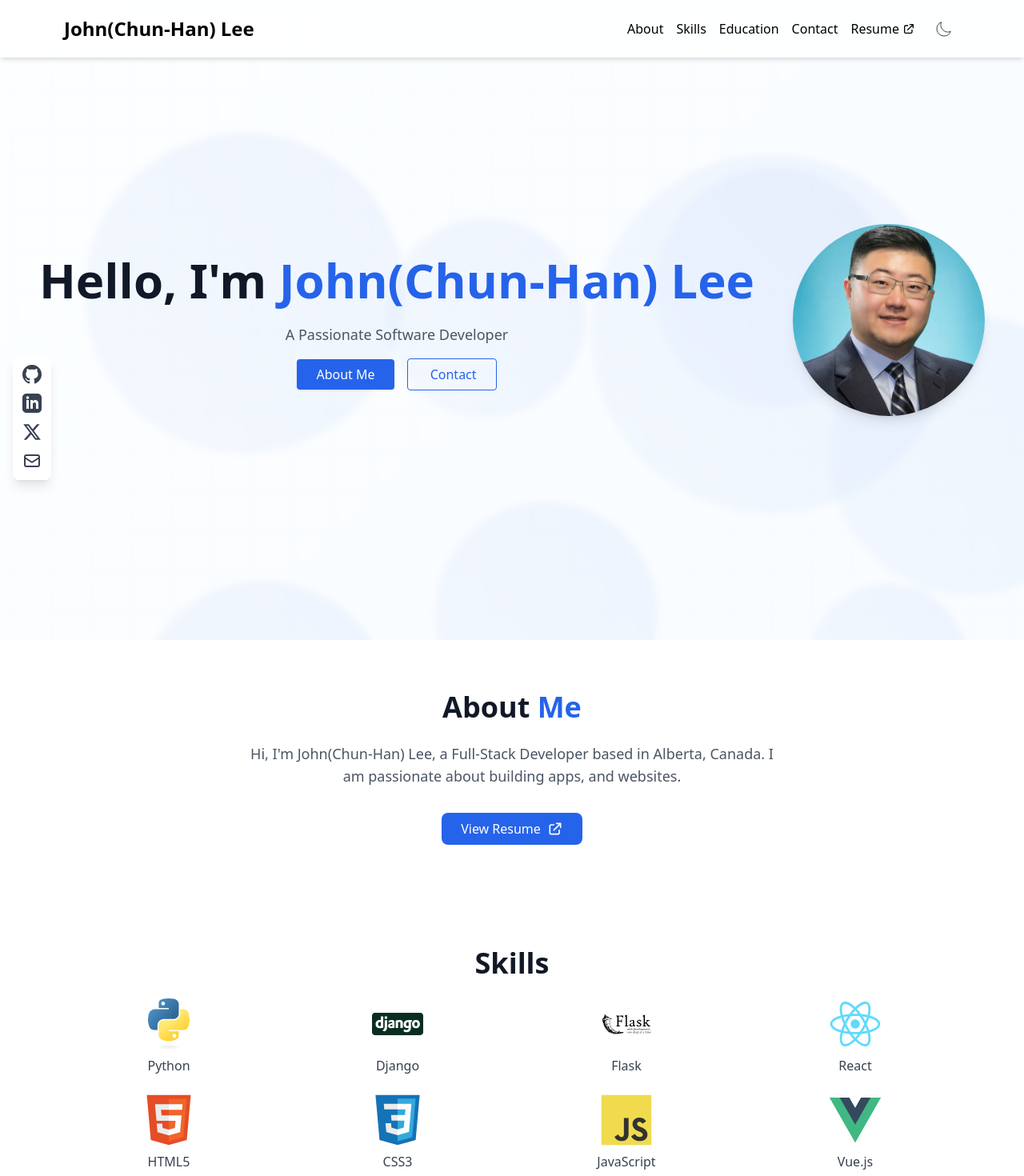
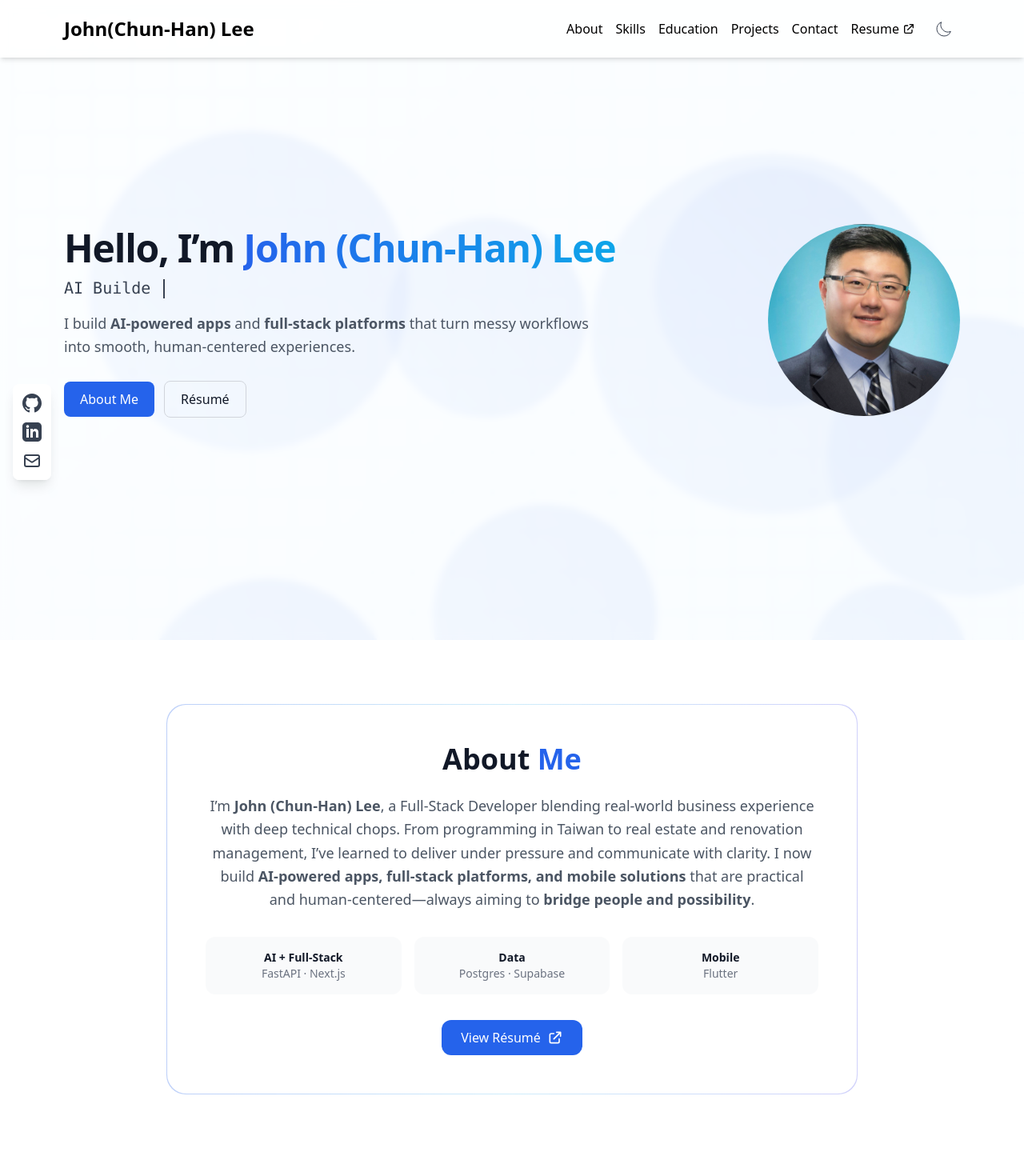
Before and after one commit to chunhanlee/my-portfolio, a Nuxt app: page / in a window 1280 px wide. Shown: the top 1470 px of the page at 80% size. Built offline with nearby package versions, Linux system fonts and the light colour scheme.

Commit message:
Refactor About, Education, Hero, and Projects sections; update footer year and social links

```diff
--- a/components/AboutSection.vue
+++ b/components/AboutSection.vue
@@ -1,21 +1,45 @@
 <template>
-    <section id="about" class="py-16 bg-white/80 dark:bg-gray-900/80 backdrop-blur-sm scroll-mt-header">
-      <div class="container mx-auto px-4 max-w-6xl text-center">
-        <h2 class="text-4xl font-bold mb-6">About <span class="text-blue-600">Me</span></h2>
-        <p class="text-lg text-gray-600 dark:text-gray-300 mx-auto max-w-2xl mb-8">
-          Hi, I'm John(Chun-Han) Lee, a Full-Stack Developer based in Alberta, Canada. I am passionate about building apps, and websites.
-        </p>
-        <a
-          href="/resume.pdf"
-          target="_blank"
-          rel="noopener noreferrer"
-          class="inline-flex items-center gap-2 bg-blue-600 text-white px-6 py-2 rounded-lg hover:bg-blue-700 transition-colors duration-300"
-        >
-          View Resume
-          <svg xmlns="http://www.w3.org/2000/svg" class="h-5 w-5" fill="none" viewBox="0 0 24 24" stroke="currentColor">
-            <path stroke-linecap="round" stroke-linejoin="round" stroke-width="2" d="M10 6H6a2 2 0 00-2 2v10a2 2 0 002 2h10a2 2 0 002-2v-4M14 4h6m0 0v6m0-6L10 14" />
-          </svg>
-        </a>
+  <section id="about" class="py-20 bg-white/60 dark:bg-gray-900/80 backdrop-blur-sm scroll-mt-header">
+    <div class="container mx-auto px-4 max-w-4xl">
+      <div class="relative rounded-3xl p-[1px] bg-gradient-to-r from-blue-600/30 via-sky-500/20 to-indigo-500/30">
+        <div class="rounded-3xl bg-white dark:bg-gray-900 p-8 md:p-12 text-center">
+          <h2 class="text-4xl font-bold">About <span class="text-blue-600">Me</span></h2>
+
+          <p class="mt-6 text-lg leading-relaxed text-gray-600 dark:text-gray-300">
+            I’m <b>John (Chun-Han) Lee</b>, a Full-Stack Developer blending real-world business experience with deep technical chops.
+            From programming in Taiwan to real estate and renovation management, I’ve learned to deliver under pressure and
+            communicate with clarity. I now build <b>AI-powered apps, full-stack platforms, and mobile solutions</b> that are
+            practical and human-centered—always aiming to <b>bridge people and possibility</b>.
+          </p>
+
+          <!-- mini stats -->
+          <div class="mt-8 grid grid-cols-3 gap-4 text-sm">
+            <div class="rounded-xl bg-gray-50 dark:bg-white/5 p-4">
+              <div class="font-semibold">AI + Full-Stack</div>
+              <div class="text-gray-500 dark:text-gray-400">FastAPI · Next.js</div>
+            </div>
+            <div class="rounded-xl bg-gray-50 dark:bg-white/5 p-4">
+              <div class="font-semibold">Data</div>
+              <div class="text-gray-500 dark:text-gray-400">Postgres · Supabase</div>
+            </div>
+            <div class="rounded-xl bg-gray-50 dark:bg-white/5 p-4">
+              <div class="font-semibold">Mobile</div>
+              <div class="text-gray-500 dark:text-gray-400">Flutter</div>
+            </div>
+          </div>
+
+          <div class="mt-8">
+            <a href="/resume.pdf" target="_blank" rel="noopener"
+               class="inline-flex items-center gap-2 px-6 py-2.5 rounded-xl bg-blue-600 text-white hover:bg-blue-700 transition">
+              View Résumé
+              <svg xmlns="http://www.w3.org/2000/svg" class="h-5 w-5" viewBox="0 0 24 24" fill="none" stroke="currentColor">
+                <path stroke-linecap="round" stroke-linejoin="round" stroke-width="2"
+                      d="M10 6H6a2 2 0 00-2 2v10a2 2 0 002 2h10a2 2 0 002-2v-4M14 4h6m0 0v6m0-6L10 14"/>
+              </svg>
+            </a>
+          </div>
+        </div>
       </div>
-    </section>
-  </template>
+    </div>
+  </section>
+</template>
--- a/components/EducationSection.vue
+++ b/components/EducationSection.vue
@@ -8,13 +8,13 @@
           class="flex items-center gap-6 bg-white shadow-md p-6 rounded max-w-4xl mx-auto transform transition-transform duration-300 hover:scale-105 dark:bg-gray-800"
         >
           <img
-            src="~/public/images/nait.jpg"
-            alt="NAIT Feltham Centre"
-            class="w-48 h-48 object-cover rounded"
+            src="~/public/images/nait1.png"
+            alt="NAIT Logo"
+            class="w-48 h-48 object-contain rounded"
           />
           <div class="text-left">
             <h3 class="text-2xl font-semibold">Diploma<br />Digital Media and IT</h3>
-            <p class="text-gray-600">NAIT (2023-2025)</p>
+            <p class="text-gray-600 italic">NAIT (2023-2025)</p>
           </div>
         </div>
         <!-- Second Card -->
@@ -22,7 +22,7 @@
           class="flex items-center gap-6 bg-white shadow-md p-6 rounded max-w-4xl mx-auto transform transition-transform duration-300 hover:scale-105 dark:bg-gray-800"
         >
           <img
-            src="~/public/images/uofa.jpg"
+            src="~/public/images/uofa.png"
             alt="UofA CCIS Building"
             class="w-48 h-48 object-cover rounded"
           />
@@ -30,7 +30,7 @@
             <h3 class="text-2xl font-semibold">
               Bachelor of Science <br />Computer Science<br />Business Minor
             </h3>
-            <p class="text-gray-600">University of Alberta (2010-2015)</p>
+            <p class="text-gray-600 italic">University of Alberta (2010-2015)</p>
           </div>
         </div>
       </div>
--- a/components/Footer.vue
+++ b/components/Footer.vue
@@ -1,5 +1,5 @@
 <template>
     <footer class="w-full bg-gray-800 dark:bg-gray-900 text-white py-4 text-center">
-      <p>&copy; 2024 John Chun-Han Lee. All rights reserved.</p>
+      <p>&copy; 2025 John Chun-Han Lee. All rights reserved.</p>
     </footer>
   </template>
--- a/components/HeaderComponent.vue
+++ b/components/HeaderComponent.vue
@@ -9,7 +9,8 @@
           <li><a href="#about" class="hover:text-blue-500 dark:text-white" @click="handleNavClick">About</a></li>
           <li><a href="#skills" class="hover:text-blue-500 dark:text-white" @click="handleNavClick">Skills</a></li>
           <li><a href="#education" class="hover:text-blue-500 dark:text-white" @click="handleNavClick">Education</a></li>
-          <li><a href="#contact" class="hover:text-blue-500 dark:text-white" @click="handleNavClick">Contact</a></li>
+          <li><a href="#projects" class="hover:text-blue-500 dark:text-white" @click="handleNavClick">Projects</a></li>
+          <li><a href="mailto:lee.chunhan8@gmail.com" class="hover:text-blue-500 dark:text-white">Contact</a></li>
           <li>
             <a
               href="/resume.pdf"
@@ -64,7 +65,8 @@
         <a href="#about" class="hover:text-blue-500 dark:text-white transition-colors duration-300" @click="handleNavClick">About</a>
         <a href="#skills" class="hover:text-blue-500 dark:text-white transition-colors duration-300" @click="handleNavClick">Skills</a>
         <a href="#education" class="hover:text-blue-500 dark:text-white transition-colors duration-300" @click="handleNavClick">Education</a>
-        <a href="#contact" class="hover:text-blue-500 dark:text-white transition-colors duration-300" @click="handleNavClick">Contact</a>
+        <a href="#projects" class="hover:text-blue-500 dark:text-white transition-colors duration-300" @click="handleNavClick">Projects</a>
+        <a href="mailto:lee.chunhan8@gmail.com" class="hover:text-blue-500 dark:text-white transition-colors duration-300">Contact</a>
         <a
           href="/resume.pdf"
           target="_blank"
--- a/components/HeroSection.vue
+++ b/components/HeroSection.vue
@@ -1,33 +1,79 @@
 <template>
   <section class="h-screen mx-auto flex items-center justify-center bg-white/80 dark:bg-gray-900/80 backdrop-blur-sm">
-    <div class="flex flex-col md:flex-row items-center justify-center gap-12 px-4">
-      <div class="text-center space-y-6">
-        <h2 class="text-4xl md:text-6xl font-bold">
-          Hello, I'm <span class="text-blue-600">John(Chun-Han) Lee</span>
-        </h2>
-        <p class="text-gray-600 text-lg">A Passionate Software Developer</p>
-        <div class="space-x-4">
-          <a href="#about" class="bg-blue-600 text-white px-6 py-2 rounded shadow hover:bg-blue-700"
-            @click="handleNavClick">About Me</a>
-          <a href="#contact"
-            class="border border-blue-600 text-blue-600 px-6 py-2 rounded hover:bg-blue-600 hover:text-white"
-            @click="handleNavClick">
-            Contact
+    <div class="container mx-auto px-4 max-w-6xl grid md:grid-cols-12 gap-10 items-center">
+      <!-- Left: text -->
+      <div class="md:col-span-8 text-center md:text-left">
+        <h1 class="mt-2 text-4xl md:text-5xl font-extrabold tracking-tight">
+          Hello, I’m <span class="bg-gradient-to-r from-blue-600 to-sky-500 bg-clip-text text-transparent">
+            John (Chun-Han) Lee
+          </span>
+        </h1>
+
+        <!-- typewriter line -->
+        <p class="mt-3 text-lg md:text-xl text-gray-700 dark:text-gray-300 font-mono">
+          {{ typed }}
+          <span class="ml-1 inline-block align-middle w-0.5 h-6 bg-current animate-pulse"></span>
+        </p>
+
+        <p class="mt-4 text-lg text-gray-600 dark:text-gray-300 max-w-2xl md:leading-relaxed mx-auto md:mx-0">
+          I build <b>AI-powered apps</b> and <b>full-stack platforms</b> that turn messy workflows
+          into smooth, human-centered experiences.
+        </p>
+
+        <div class="mt-7 flex flex-wrap items-center justify-center md:justify-start gap-3">
+          <a href="#about" @click="handleNavClick"
+            class="inline-flex items-center gap-2 px-5 py-2.5 rounded-lg bg-blue-600 text-white hover:bg-blue-700 transition">
+            About Me
+          </a>
+          <a href="/resume.pdf" target="_blank" rel="noopener" class="inline-flex items-center gap-2 px-5 py-2.5 rounded-lg border border-gray-300 dark:border-white/10
+                    hover:bg-gray-50 dark:hover:bg-white/5 transition">
+            Résumé
           </a>
         </div>
       </div>
-      <div>
-        <img src="/images/hero-image.jpg" alt="Hero Image"
-          class="w-40 h-40 md:w-60 md:h-60 rounded-full shadow-lg object-cover" />
+
+      <!-- Right: image -->
+      <div class="md:col-span-4">
+        <div class="flex justify-center md:justify-end">
+          <img src="/images/hero-image.jpg" alt="John (Chun-Han) Lee"
+            class="w-40 h-40 md:w-60 md:h-60 rounded-full" />
+        </div>
       </div>
     </div>
   </section>
 </template>
 
-<script setup>
-function handleNavClick(event) {
+<script setup lang="ts">
+import { ref, onMounted, onBeforeUnmount } from 'vue'
+
+const roles = ['Full-Stack Developer', 'AI Builder', 'Problem Solver']
+const typed = ref('')
+let i = 0, j = 0, deleting = false, timer: any
+
+onMounted(() => {
+  timer = setInterval(() => {
+    const word = roles[i]
+    if (!deleting) {
+      // type forward
+      typed.value = word.slice(0, j++)
+      if (j === word.length + 6) deleting = true // brief pause at full word
+    } else {
+      // delete backward
+      typed.value = word.slice(0, j--)
+      if (j === 0) { deleting = false; i = (i + 1) % roles.length }
+    }
+  }, 80)
+})
+onBeforeUnmount(() => clearInterval(timer))
+
+declare function closeMenu(): void;
+
+const handleNavClick = (event: PointerEvent): void => {
   event.preventDefault();
-  const targetId = event.target.getAttribute('href').slice(1);
+  const anchor = event.currentTarget as HTMLAnchorElement | null;
+  if (!anchor) return;
+
+  const targetId = anchor.getAttribute('href')!.slice(1);
   const element = document.getElementById(targetId);
 
   if (element) {
@@ -35,7 +81,6 @@ function handleNavClick(event) {
       top: element.offsetTop - 80, // 80px header offset
       behavior: 'smooth'
     });
-
     closeMenu();
   }
 }
--- a/components/ProjectsSection.vue
+++ b/components/ProjectsSection.vue
@@ -20,12 +20,6 @@ const projects = [
     description: 'Using Nuxt to create a static portfolio website',
     image: '/images/portfolio.jpg',
     githubUrl: 'https://github.com/chunhanlee/my-portfolio'
-  },
-  {
-    title: 'Project 2',
-    description: 'Description for project 2',
-    image: '/images/nait.jpg',
-    githubUrl: '#'
   }
 ];
 </script>
--- a/components/SocialLinks.vue
+++ b/components/SocialLinks.vue
@@ -27,19 +27,6 @@
         </svg>
       </a>
 
-      <!-- Twitter/X -->
-      <a
-        href="https://twitter.com/yourusername"
-        target="_blank"
-        rel="noopener noreferrer"
-        class="text-gray-700 hover:text-blue-600 dark:text-gray-300 dark:hover:text-blue-400 transition-colors"
-        aria-label="Twitter Profile"
-      >
-        <svg class="w-6 h-6" fill="currentColor" viewBox="0 0 24 24">
-          <path d="M18.244 2.25h3.308l-7.227 8.26 8.502 11.24H16.17l-5.214-6.817L4.99 21.75H1.68l7.73-8.835L1.254 2.25H8.08l4.713 6.231zm-1.161 17.52h1.833L7.084 4.126H5.117z"/>
-        </svg>
-      </a>
-
       <!-- Email -->
       <a
         href="mailto:lee.chunhan8@gmail.com"
@@ -55,7 +42,6 @@
 </template>
 
 <script setup>
-// Add any reactive logic here if needed
 </script>
 
 <style scoped>
```
